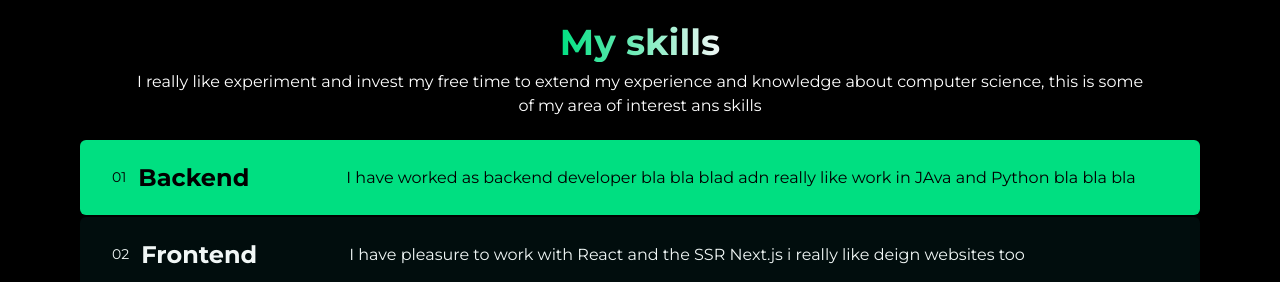
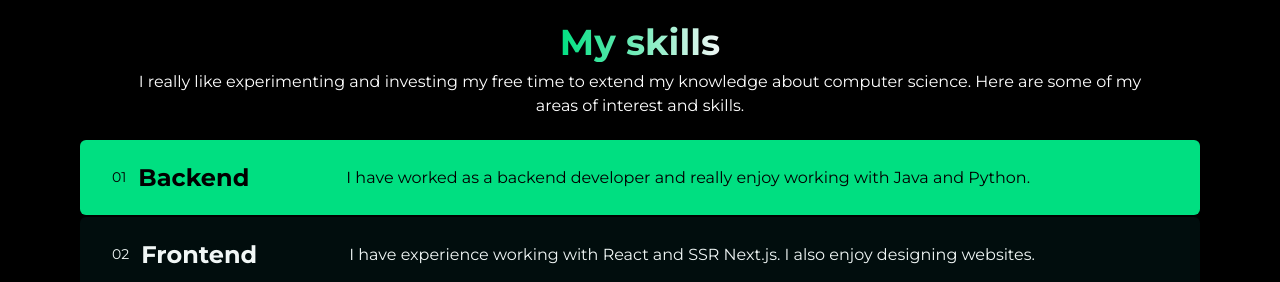
Before and after one commit to benhus8/benedykt-the-dev, a Next.js app in the folder frontend/: page /en in a window 1280 px wide. Shown: the part 518-800 px from the top of the page. Built offline with nearby package versions, Linux system fonts and the light colour scheme.

Commit message:
add skills page

```diff
--- a/frontend/app/[locale]/_components/MySkills.jsx
+++ b/frontend/app/[locale]/_components/MySkills.jsx
@@ -1,47 +1,45 @@
 "use client";
 import { useState } from "react";
+import { useTranslations } from "next-intl";
 
-export const skillsList = [
+export const MySkills = () => {
+  const [hoveredIndex, setHoveredIndex] = useState(0);
+  const t = useTranslations("mySkills");
+
+  const skillsList = [
     {
-    name: "Backend",
-    description:
-      "I have worked as backend developer bla bla blad adn really like work in JAva and \n" +
-      "Python bla bla bla",
+      id: "backend",
+      name: t("skills.backend.name"),
+      description: t("skills.backend.description"),
     },
     {
-    name: "Frontend",
-    description:
-      "I have pleasure to work with React and the SSR Next.js i really like deign websites too",
+      id: "frontend",
+      name: t("skills.frontend.name"),
+      description: t("skills.frontend.description"),
     },
     {
-    name: "AI",
-    description:
-      "I have pleasure to work with React and the SSR Next.js i really like deign websites too",
+      id: "ai",
+      name: t("skills.ai.name"),
+      description: t("skills.ai.description"),
     },
     {
-    name: "DevOps",
-    description:
-      "I have pleasure to work with React and the SSR Next.js i really like deign websites too asd asd asd asd asd asd asd asd assd assd  asdasd a asd asd asd asd asd asd asd asd ",
+      id: "devops",
+      name: t("skills.devOps.name"),
+      description: t("skills.devOps.description"),
     },
   ];
 
-export const MySkills = () => {
-  const [hoveredIndex, setHoveredIndex] = useState(0);
-
   return (
-    <div className="relative bg-black min-h-[475px] z-10 mt-10">
+    <div className="relative bg-black min-h-[475px] z-10 mt-10 pb-10">
       <div className="w-full flex flex-col justify-center items-center pt-5">
         <p className="pt-5 text-transparent bg-clip-text bg-gradient-to-r from-primary-light to-primary-white font-bold text-4xl">
-          My skills
+          {t("title")}
         </p>
         <p className="text-white text-md px-8 md:px-20 lg:px-32 text-center break-words mt-2 mb-5">
-          {" "}
-          I really like experiment and invest my free time to extend my
-          experience and knowledge about computer science, this is some of my
-          area of interest ans skills
+          {t("intro")}
         </p>
       </div>
-      <div className="w-full grid grid-cols-1 gap-1justify-center items-center ">
+      <div className="w-full grid grid-cols-1 gap-1justify-center items-center mb-10">
         {skillsList.map((skill, i) => (
           <SkillRow
             key={i}
```
Lines whose indentation alone changed are shown as unchanged.
